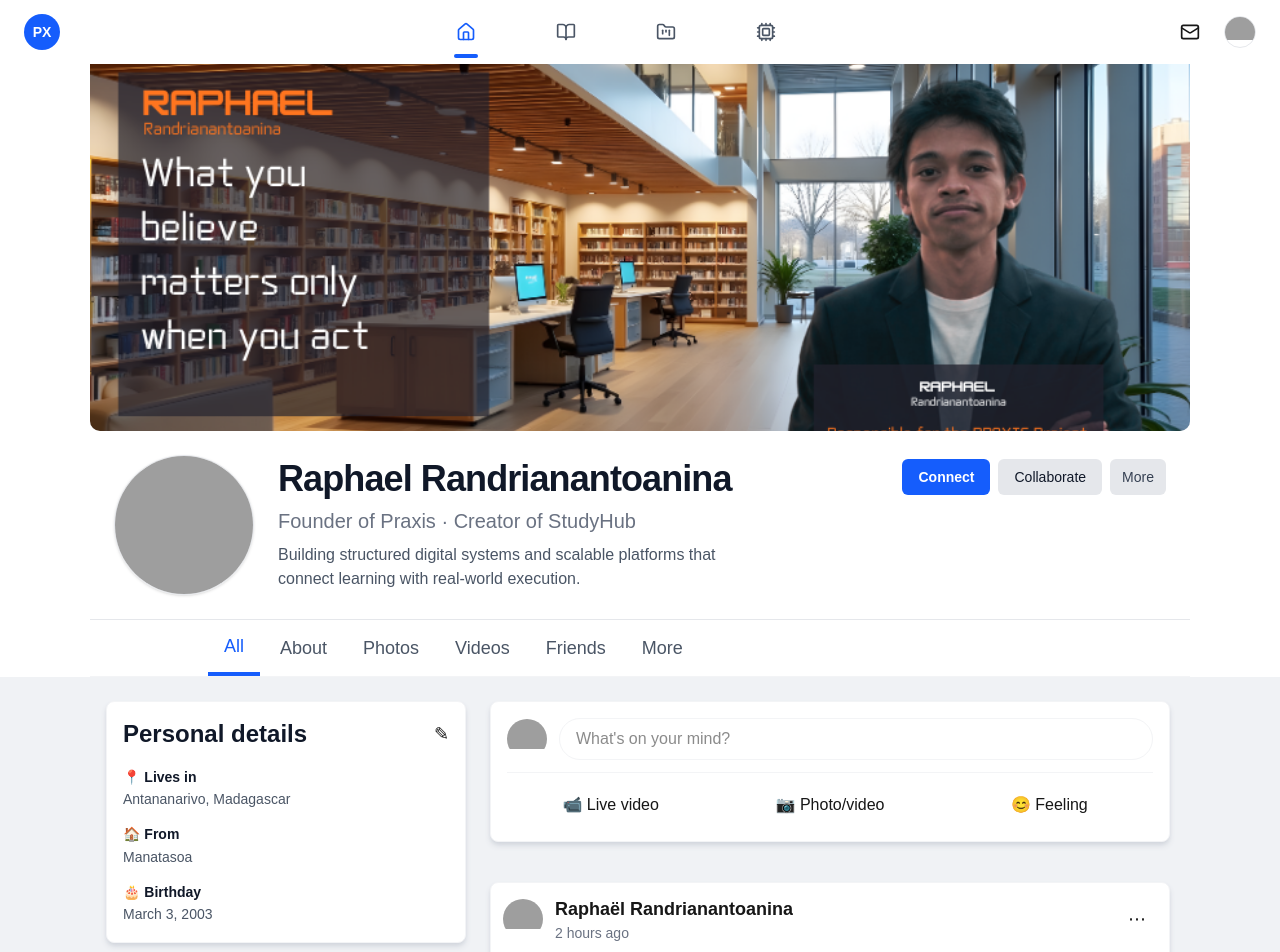
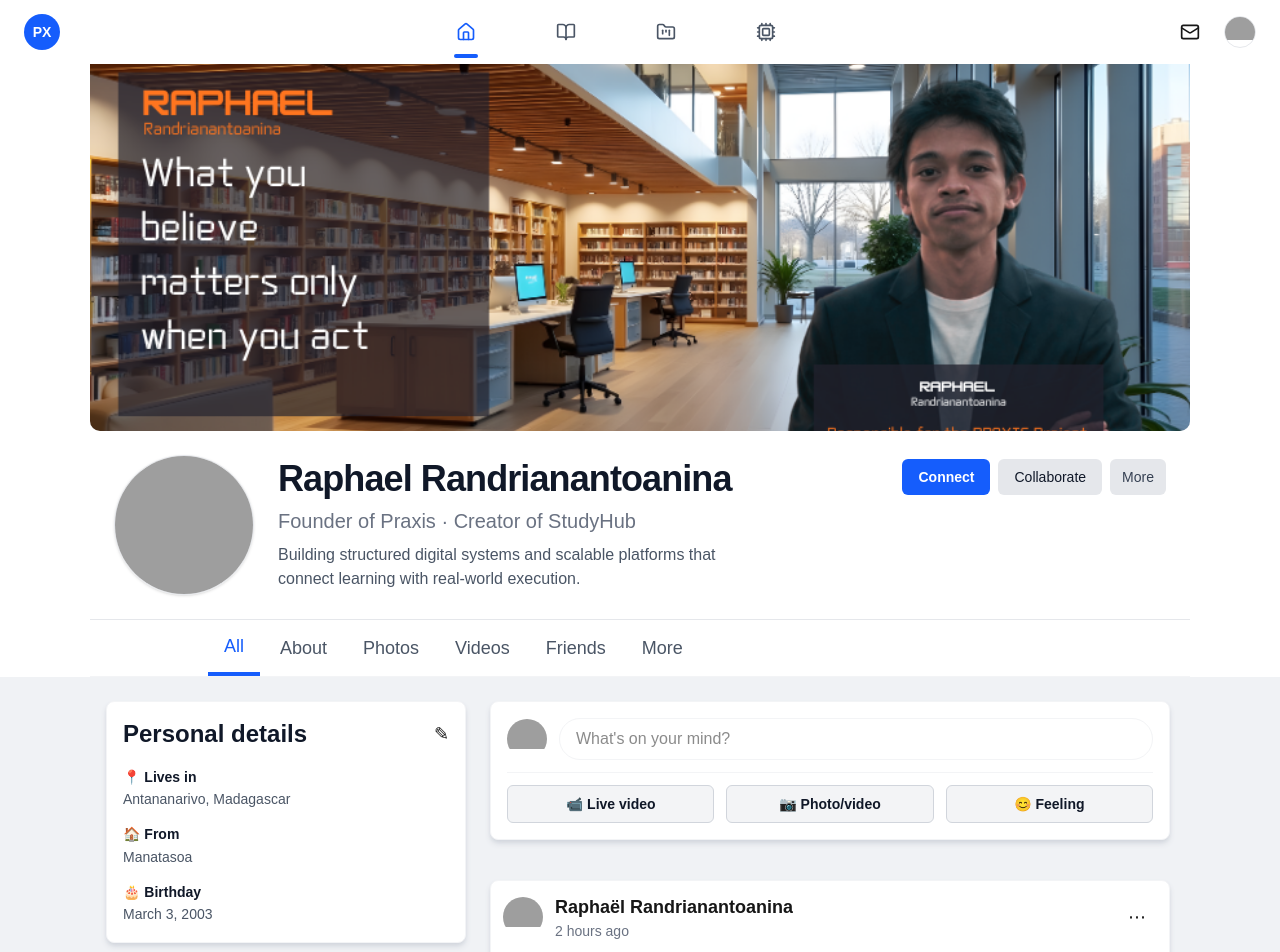
Before and after one commit to RaphaDevsearch/raphael, a Next.js app: page / in a window 1280 px wide. Shown: the top 952 px of the page. Built offline with nearby package versions, Linux system fonts and the light colour scheme; grey boxes are pictures that could not be loaded; a web font is replaced by a local one.

Commit message:
refactor: replace button elements with Button component for improved consistency and styling

```diff
--- a/components/facebook/PostCreator.tsx
+++ b/components/facebook/PostCreator.tsx
@@ -2,6 +2,7 @@
 
 import React from "react";
 import Image from "next/image";
+import Button from "@/components/ui/Button";
 
 export default function PostCreator() {
   return (
@@ -26,15 +27,26 @@ export default function PostCreator() {
 
       {/* Action Buttons */}
       <div className="flex gap-2 sm:gap-3 border-t border-gray-100 pt-2 sm:pt-3 flex-wrap">
-        <button className="flex-1 min-w-[calc(50%_-_4px)] sm:min-w-[calc(33.333%_-_8px)] px-2 sm:px-3 py-1.5 sm:py-2 rounded-md text-xs sm:text-base font-medium hover:bg-gray-100 transition whitespace-nowrap">
+        <Button
+          variant="secondary"
+          className="flex-1 min-w-[calc(50%_-_4px)] sm:min-w-[calc(33.333%_-_8px)] text-xs sm:text-base font-medium whitespace-nowrap"
+        >
           📹 Live video
-        </button>
-        <button className="flex-1 min-w-[calc(50%_-_4px)] sm:min-w-[calc(33.333%_-_8px)] px-2 sm:px-3 py-1.5 sm:py-2 rounded-md text-xs sm:text-base font-medium hover:bg-gray-100 transition whitespace-nowrap">
+        </Button>
+
+        <Button
+          variant="secondary"
+          className="flex-1 min-w-[calc(50%_-_4px)] sm:min-w-[calc(33.333%_-_8px)] text-xs sm:text-base font-medium whitespace-nowrap"
+        >
           📷 Photo/video
-        </button>
-        <button className="hidden sm:block flex-1 min-w-[calc(33.333%_-_8px)] px-3 py-2 rounded-md text-base font-medium hover:bg-gray-100 transition">
+        </Button>
+
+        <Button
+          variant="secondary"
+          className="hidden sm:block flex-1 min-w-[calc(33.333%_-_8px)] px-3 py-2 text-base font-medium"
+        >
           😊 Feeling
-        </button>
+        </Button>
       </div>
     </div>
   );
```
